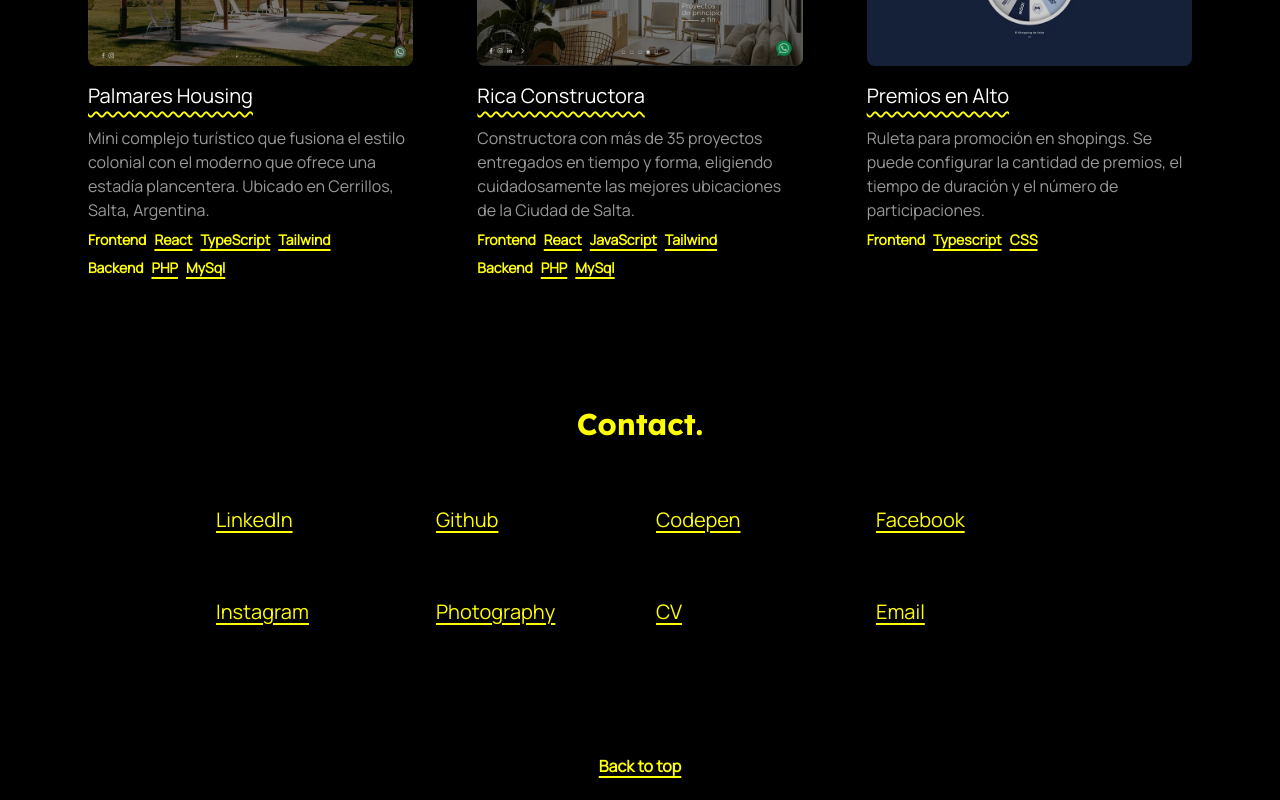
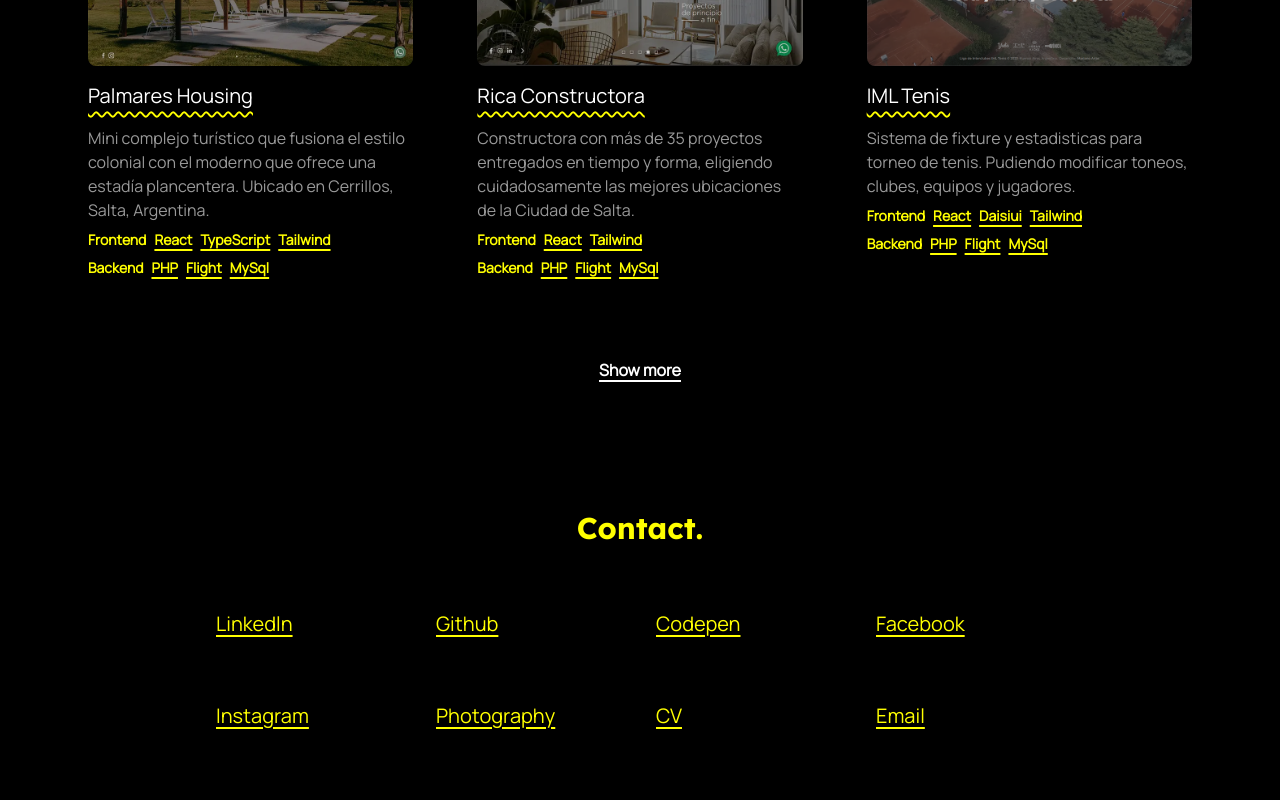
Before and after one commit to marianoariassoy/marianoarias, an Astro site: page / in a window 1280 px wide. Shown: the part 2360-3160 px from the top of the page. Built offline with nearby package versions, Linux system fonts and the light colour scheme; Astro itself is replaced by a stand-in of ours.

Commit message:
show more

```diff
--- a/src/components/Footer.tsx
+++ b/src/components/Footer.tsx
@@ -8,11 +8,11 @@ const Footer = () => {
   }, []);
 
   return (
-    <section className="lg:px-32" id="contact">
+    <section className="lg:px-32 " id="contact">
       <h3 className="text-primary text-3xl mb-16 font-secondary font-bold text-center">
         Contact.
       </h3>
-      <div className="text-primary text-xl grid grid-cols-2 lg:grid-cols-4 gap-x-8 gap-y-16 mb-32 ">
+      <div className="text-primary text-xl flex flex-wrap lg:grid lg:grid-cols-4 gap-x-8 gap-y-16 mb-32 ">
         {links.map((link) => (
           <a
             key={link.id}
@@ -25,7 +25,7 @@ const Footer = () => {
         ))}
       </div>
       <div className="text-center pb-12 font-bold">
-        <a href="#hero" className="scroll text-white">
+        <a href="#hero" className="scroll font-bold underline-2">
           Back to top
         </a>
       </div>
--- a/src/components/Projects.tsx
+++ b/src/components/Projects.tsx
@@ -1,5 +1,6 @@
 import { projects } from "../data/data";
 import Article from "./Article";
+
 const Projects = () => {
   return (
     <section className="mb-32" id="projects">
@@ -8,9 +9,13 @@ const Projects = () => {
       </h3>
 
       <div className="grid lg:grid-cols-3 gap-x-16 gap-y-10 lg:gap-y-24">
-        {projects.map((project) => (
+        {projects.slice(0, 6).map((project) => (
           <Article key={project.id} project={project} />
         ))}
+      </div>
+
+      <div className="text-center">
+        <button className="font-bold mt-20 underline-2">Show more</button>
       </div>
     </section>
   );
--- a/src/data/data.ts
+++ b/src/data/data.ts
@@ -4,8 +4,8 @@ export const projects = [
     title: "Estudio FEO",
     description:
       "FEO es una plataforma de fomento, formación, exhibición y comercialización de pequeñas y grandes marcas nacionales e internacionales.",
-    frontend: ["React", "JavaScript", "Tailwind"],
-    backend: ["PHP", "MySql"],
+    frontend: ["React", "Tailwind"],
+    backend: ["PHP", "Flight", "MySql"],
     image: "./images/feo.webp",
     url: "https://estudiofeo-2.vercel.app/",
   },
@@ -15,7 +15,7 @@ export const projects = [
     description:
       "Espacio de arte dedicado a la difusión de artistas tanto noveles como consagrados. Desde 2008 presenta exhibiciones de forma continua",
     frontend: ["Next.js", "TypeScript", "Tailwind"],
-    backend: ["PHP", "MySql"],
+    backend: ["PHP", "Flight", "MySql"],
     image: "./images/mite.webp",
     url: "https://mite-bay.vercel.app/",
   },
@@ -25,7 +25,7 @@ export const projects = [
     description:
       "Empresa jujeña dedicada al desarrollo y construcción de obras civiles dentro de los sectores público y privado.",
     frontend: ["React", "TypeScript", "Tailwind"],
-    backend: ["PHP", "MySql"],
+    backend: ["PHP", "Flight", "MySql"],
     image: "./images/wichay.webp",
     url: "https://wichay.vercel.app/",
   },
@@ -35,7 +35,7 @@ export const projects = [
     description:
       "Mini complejo turístico que fusiona el estilo colonial con el moderno que ofrece una estadía plancentera. Ubicado en Cerrillos, Salta, Argentina.",
     frontend: ["React", "TypeScript", "Tailwind"],
-    backend: ["PHP", "MySql"],
+    backend: ["PHP", "Flight", "MySql"],
     image: "./images/palmares.webp",
     url: "http://palmareshousing.com.ar/",
   },
@@ -44,14 +44,24 @@ export const projects = [
     title: "Rica Constructora",
     description:
       "Constructora con más de 35 proyectos entregados en tiempo y forma, eligiendo cuidadosamente las mejores ubicaciones de la Ciudad de Salta.",
-    frontend: ["React", "JavaScript", "Tailwind"],
-    backend: ["PHP", "MySql"],
+    frontend: ["React", "Tailwind"],
+    backend: ["PHP", "Flight", "MySql"],
     image: "./images/rica.webp",
     url: "https://riicaconstructora.vercel.app/",
   },
 
   {
     id: 6,
+    title: "IML Tenis",
+    description:
+      "Sistema de fixture y estadisticas para torneo de tenis. Pudiendo modificar toneos, clubes, equipos y jugadores.",
+    frontend: ["React", "Daisiui", "Tailwind"],
+    backend: ["PHP", "Flight", "MySql"],
+    image: "./images/imltenis2.webp",
+    url: "https://imltenis.com.ar/",
+  },
+  {
+    id: 7,
     title: "Premios en Alto",
     description:
       "Ruleta para promoción en shopings. Se puede configurar la cantidad de premios, el tiempo de duración y el número de participaciones.",
--- a/src/pages/index.astro
+++ b/src/pages/index.astro
@@ -8,5 +8,5 @@ import Projects from "../components/Projects";
 <Layout>
   <Hero />
   <About />
-  <Projects />
+  <Projects client:load />
 </Layout>
--- a/src/scss/_general.scss
+++ b/src/scss/_general.scss
@@ -22,8 +22,21 @@ a,
   text-decoration-thickness: 2px !important;
   &:hover {
     text-decoration: wavy underline !important;
+    text-decoration-thickness: 2px !important;
   }
 }
+
+.underline-2 {
+  text-underline-offset: 0.25rem;
+  text-decoration-thickness: 2px !important;
+  text-decoration: underline;
+  color: white !important;
+  &:hover {
+    text-decoration-thickness: 2px !important;
+    text-decoration: wavy underline;
+  }
+}
+
 .font-secondary {
   font-family: "Lexend", sans-serif;
 }
```
Also changed, not shown: public/images/imltenis.webp (added), public/images/imltenis2.webp (added), styles/main.min.css, 1 other file.
